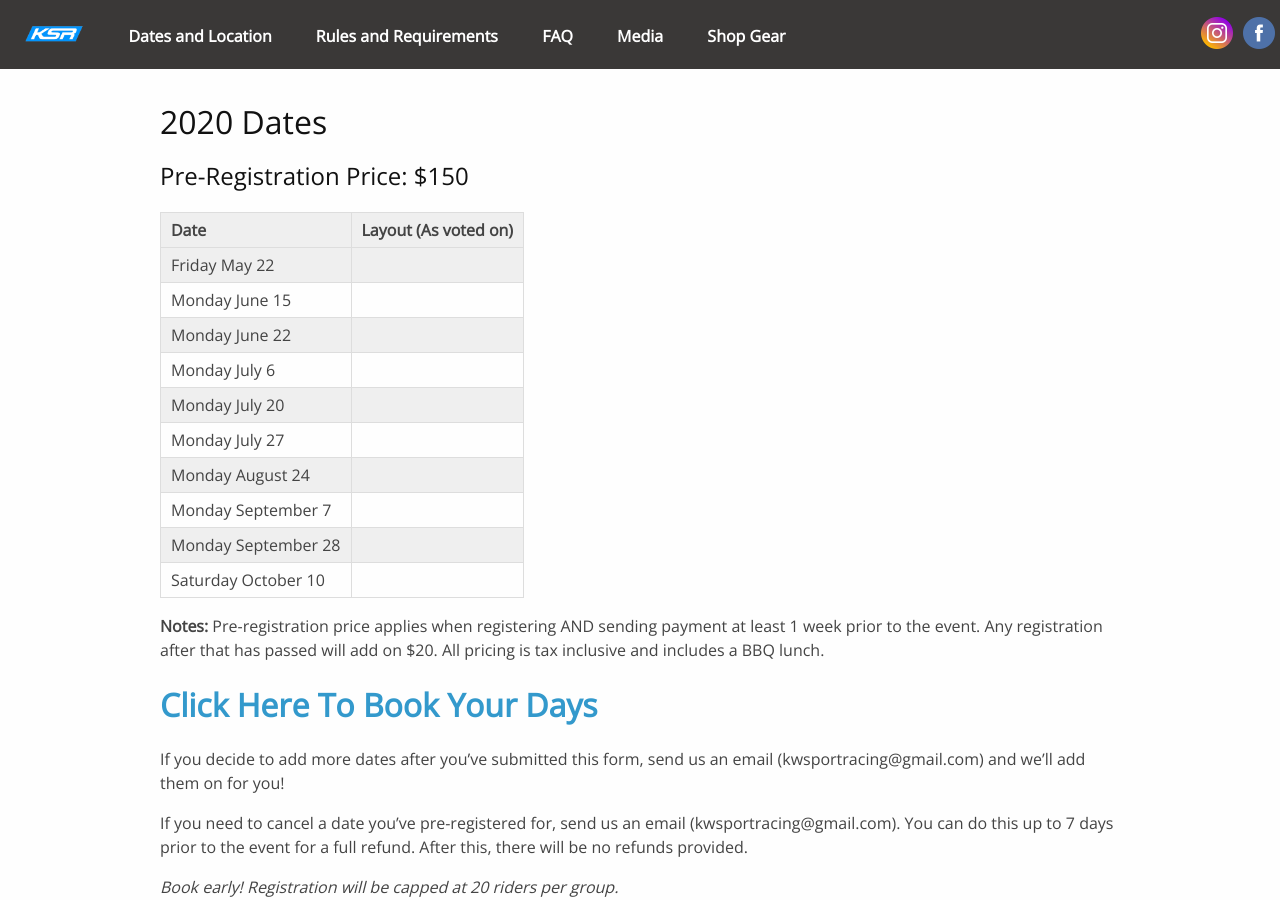
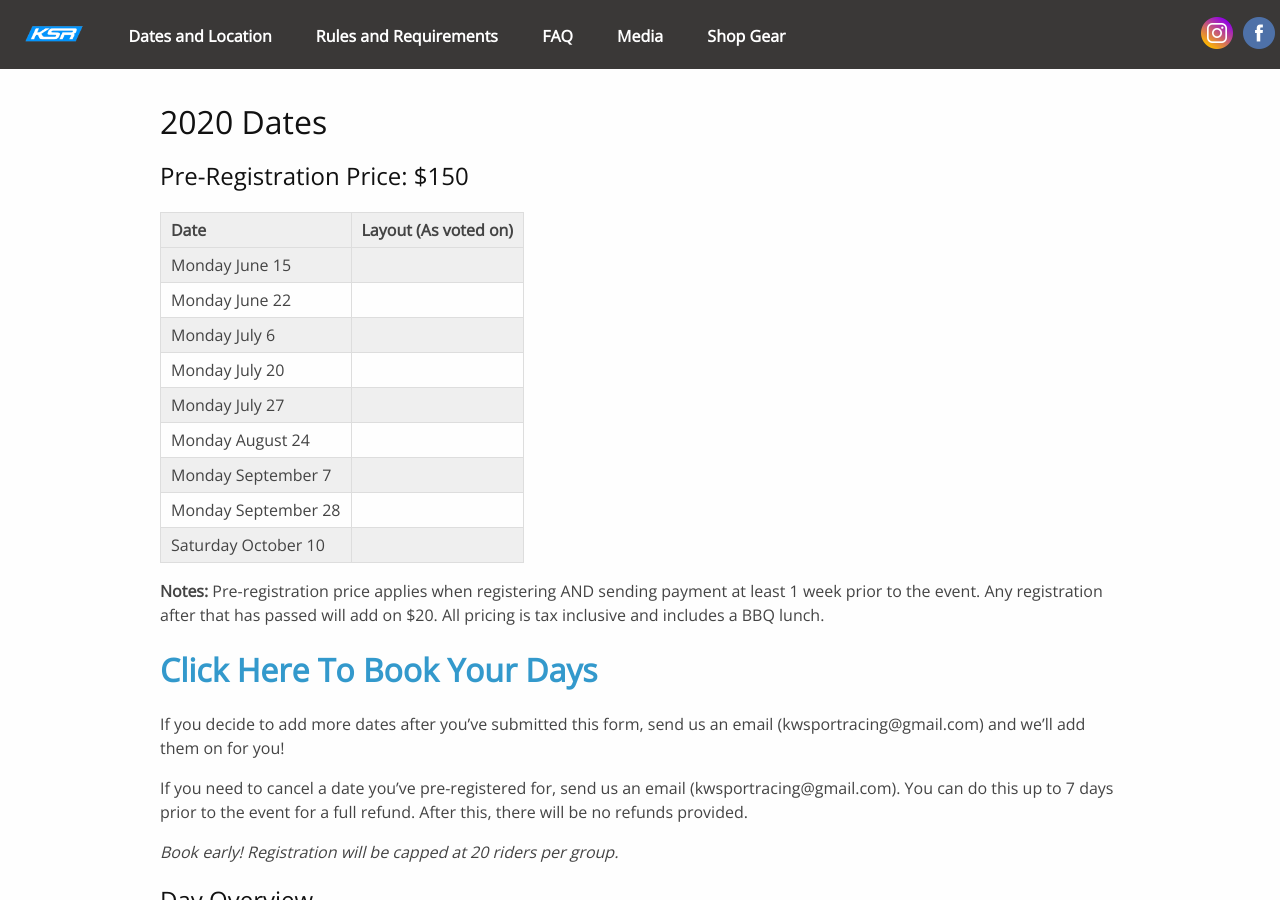
Before and after one commit to kwsportracing/site, a Jekyll site: the page built from docs/dates.md, in a window 1280 px wide and 900 px high. Built offline with Jekyll 4.4.1, drawn with Linux system fonts in a browser that asks for light colours; nearby versions of some CDN libraries.

Commit message:
Removed May 22 Date

```diff
--- a/docs/dates.md
+++ b/docs/dates.md
@@ -10,7 +10,6 @@ permalink: /dates/
 
 | Date                | Layout (As voted on) |
 |---------------------|----------------------|
-| Friday May 22       |                      |
 | Monday June 15      |                      |
 | Monday June 22      |                      |
 | Monday July 6       |                      |
```
